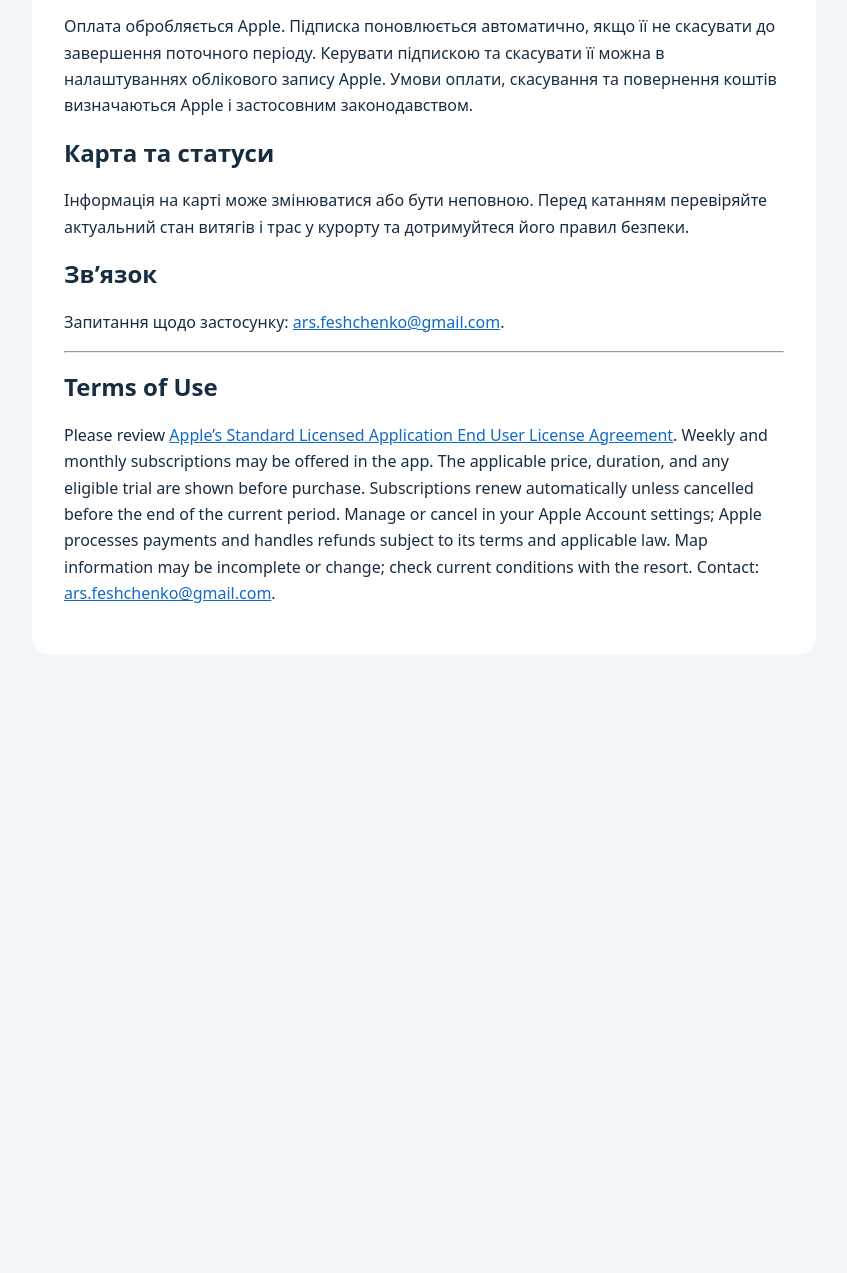
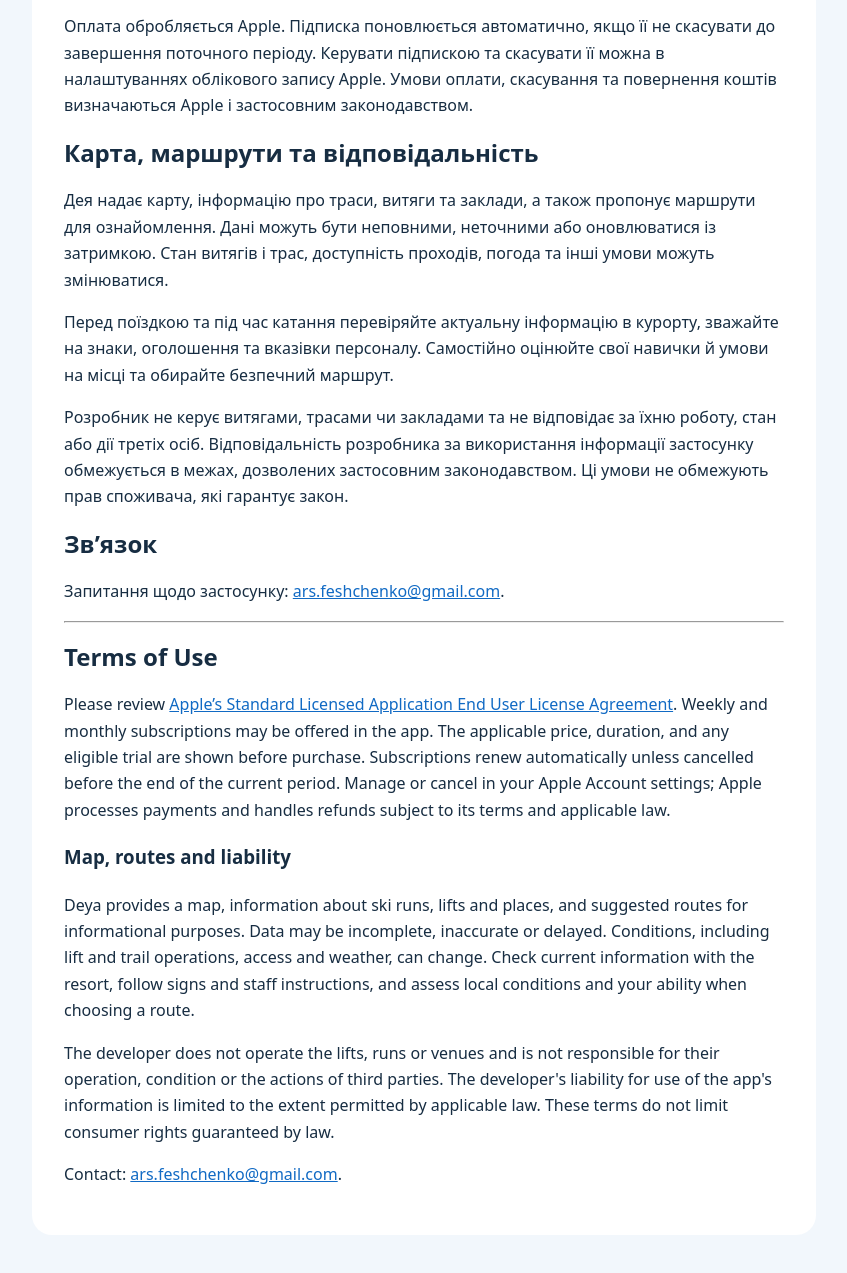
Before and after one commit to arsfeshchenko/arsfeshchenko.github.io, a plain HTML site: page deya/terms/index.html in a window 1280 px wide. Shown: the part 407-1680 px from the top of the page, without its empty margins (216-1063 px from the left). Before the commit the page ends 1110 px from the top, so only its background shows below. Drawn offline with Linux system fonts and the light colour scheme.

Commit message:
Clarify Deya map and route terms

```diff
--- a/deya/terms/index.html
+++ b/deya/terms/index.html
@@ -13,11 +13,17 @@
   <h2>Підписки</h2>
   <p>У застосунку можуть бути доступні підписки на один тиждень або один місяць. Ціну, тривалість та умови будь-якого пробного періоду буде показано перед підтвердженням покупки. Пробна пропозиція надається користувачам, які відповідають умовам Apple.</p>
   <p>Оплата обробляється Apple. Підписка поновлюється автоматично, якщо її не скасувати до завершення поточного періоду. Керувати підпискою та скасувати її можна в налаштуваннях облікового запису Apple. Умови оплати, скасування та повернення коштів визначаються Apple і застосовним законодавством.</p>
-  <h2>Карта та статуси</h2>
-  <p>Інформація на карті може змінюватися або бути неповною. Перед катанням перевіряйте актуальний стан витягів і трас у курорту та дотримуйтеся його правил безпеки.</p>
+  <h2>Карта, маршрути та відповідальність</h2>
+  <p>Дея надає карту, інформацію про траси, витяги та заклади, а також пропонує маршрути для ознайомлення. Дані можуть бути неповними, неточними або оновлюватися із затримкою. Стан витягів і трас, доступність проходів, погода та інші умови можуть змінюватися.</p>
+  <p>Перед поїздкою та під час катання перевіряйте актуальну інформацію в курорту, зважайте на знаки, оголошення та вказівки персоналу. Самостійно оцінюйте свої навички й умови на місці та обирайте безпечний маршрут.</p>
+  <p>Розробник не керує витягами, трасами чи закладами та не відповідає за їхню роботу, стан або дії третіх осіб. Відповідальність розробника за використання інформації застосунку обмежується в межах, дозволених застосовним законодавством. Ці умови не обмежують прав споживача, які гарантує закон.</p>
   <h2>Зв’язок</h2>
   <p>Запитання щодо застосунку: <a href="mailto:ars.feshchenko@gmail.com">ars.feshchenko@gmail.com</a>.</p>
   <hr>
   <h2 lang="en">Terms of Use</h2>
-  <p lang="en">Please review <a href="https://www.apple.com/legal/internet-services/itunes/dev/stdeula/">Apple’s Standard Licensed Application End User License Agreement</a>. Weekly and monthly subscriptions may be offered in the app. The applicable price, duration, and any eligible trial are shown before purchase. Subscriptions renew automatically unless cancelled before the end of the current period. Manage or cancel in your Apple Account settings; Apple processes payments and handles refunds subject to its terms and applicable law. Map information may be incomplete or change; check current conditions with the resort. Contact: <a href="mailto:ars.feshchenko@gmail.com">ars.feshchenko@gmail.com</a>.</p>
+  <p lang="en">Please review <a href="https://www.apple.com/legal/internet-services/itunes/dev/stdeula/">Apple’s Standard Licensed Application End User License Agreement</a>. Weekly and monthly subscriptions may be offered in the app. The applicable price, duration, and any eligible trial are shown before purchase. Subscriptions renew automatically unless cancelled before the end of the current period. Manage or cancel in your Apple Account settings; Apple processes payments and handles refunds subject to its terms and applicable law.</p>
+  <h3 lang="en">Map, routes and liability</h3>
+  <p lang="en">Deya provides a map, information about ski runs, lifts and places, and suggested routes for informational purposes. Data may be incomplete, inaccurate or delayed. Conditions, including lift and trail operations, access and weather, can change. Check current information with the resort, follow signs and staff instructions, and assess local conditions and your ability when choosing a route.</p>
+  <p lang="en">The developer does not operate the lifts, runs or venues and is not responsible for their operation, condition or the actions of third parties. The developer's liability for use of the app's information is limited to the extent permitted by applicable law. These terms do not limit consumer rights guaranteed by law.</p>
+  <p lang="en">Contact: <a href="mailto:ars.feshchenko@gmail.com">ars.feshchenko@gmail.com</a>.</p>
 </main></body></html>
```
